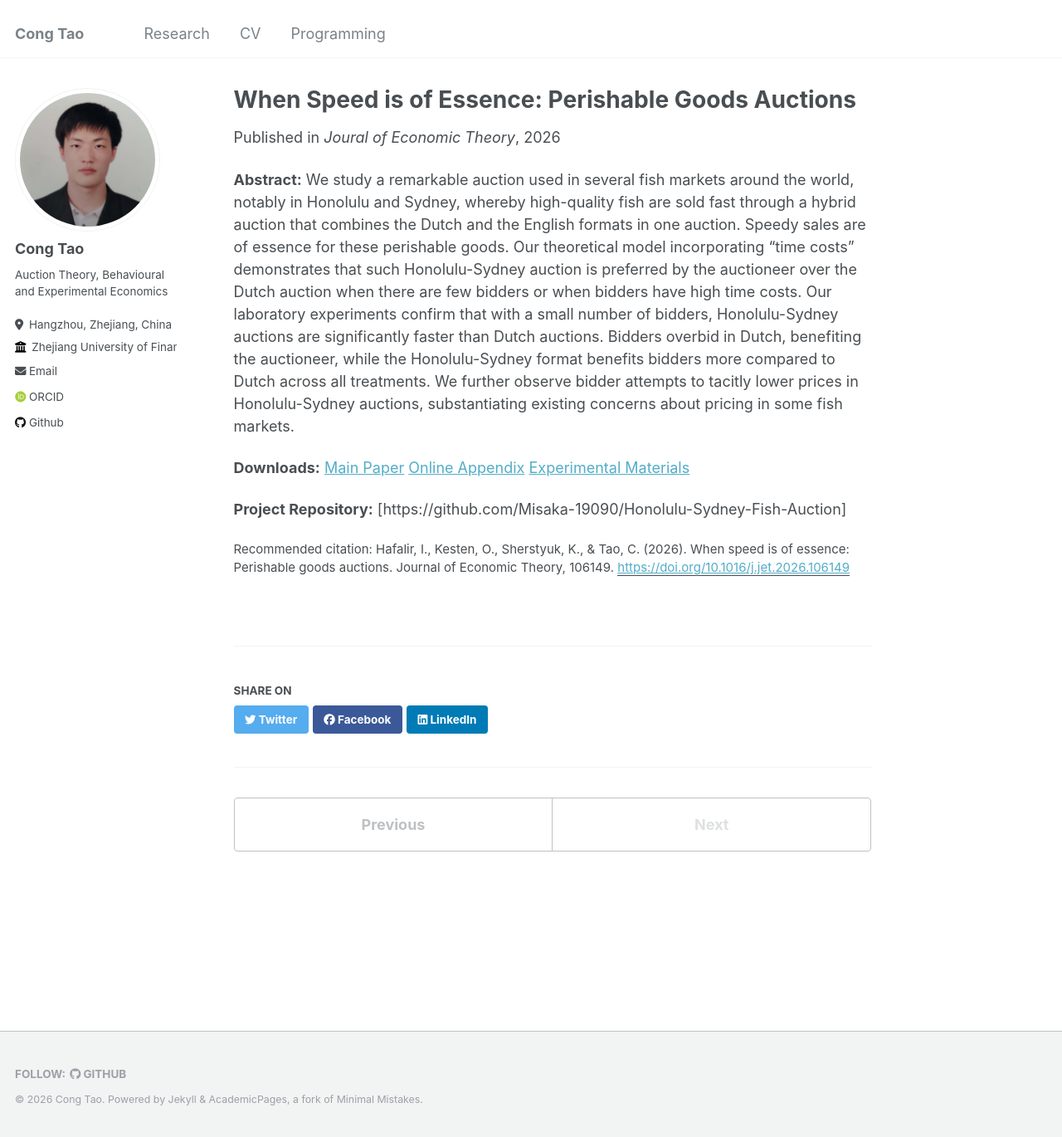
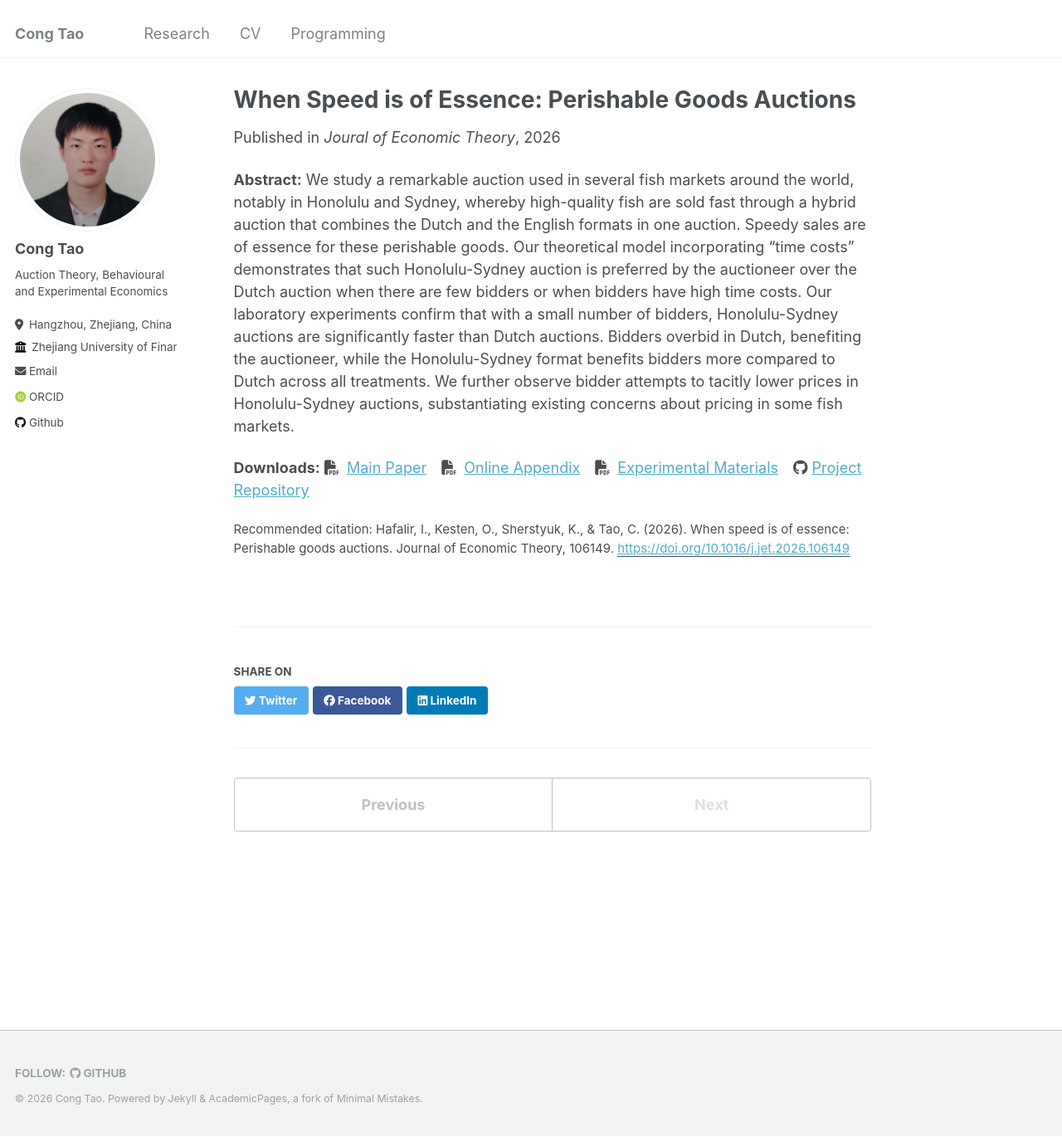
Before and after one commit to Misaka-19090/Misaka-19090.github.io, a Jekyll site: the page built from _publications/Fish_Auction.md, in a window 1280 px wide and 1370 px high. Shown: the whole window at 83% size. Built offline with Jekyll 4.4.1, drawn with Linux system fonts in a browser that asks for light colours; some web fonts are replaced.

Commit message:
minor changes

```diff
--- a/_publications/Fish_Auction.md
+++ b/_publications/Fish_Auction.md
@@ -11,6 +11,4 @@ citation: "Hafalir, I., Kesten, O., Sherstyuk, K., & Tao, C. (2026). When speed
 
 __Abstract:__ We study a remarkable auction used in several fish markets around the world, notably in Honolulu and Sydney, whereby high-quality fish are sold fast through a hybrid auction that combines the Dutch and the English formats in one auction. Speedy sales are of essence for these perishable goods. Our theoretical model incorporating &ldquo;time costs&rdquo; demonstrates that such Honolulu-Sydney auction is preferred by the auctioneer over the Dutch auction when there are few bidders or when bidders have high time costs. Our laboratory experiments confirm that with a small number of bidders, Honolulu-Sydney auctions are significantly faster than Dutch auctions. Bidders overbid in Dutch, benefiting the auctioneer, while the Honolulu-Sydney format benefits bidders more compared to Dutch across all treatments. We further observe bidder attempts to tacitly lower prices in Honolulu-Sydney auctions, substantiating existing concerns about pricing in some fish markets.
 
-__Downloads:__ [Main Paper](https://misaka-19090.github.io/files/fish_auction_main.pdf) [Online Appendix](https://misaka-19090.github.io/files/fish_auction_online_appendix.pdf) [Experimental Materials](https://misaka-19090.github.io/files/fish_auction_experimental_materials.pdf)
-
-__Project Repository:__ [https://github.com/Misaka-19090/Honolulu-Sydney-Fish-Auction]
+__Downloads:__ <i class="fa-solid fa-file-pdf icon-pad-right"></i>[Main Paper](https://misaka-19090.github.io/files/fish_auction_main.pdf)&emsp;<i class="fa-solid fa-file-pdf icon-pad-right"></i>[Online Appendix](https://misaka-19090.github.io/files/fish_auction_online_appendix.pdf)&emsp;<i class="fa-solid fa-file-pdf icon-pad-right"></i>[Experimental Materials](https://misaka-19090.github.io/files/fish_auction_experimental_materials.pdf)&emsp;<i class="fab fa-fw fa-github icon-pad-right"></i>[Project Repository](https://github.com/Misaka-19090/Honolulu-Sydney-Fish-Auction)
```
